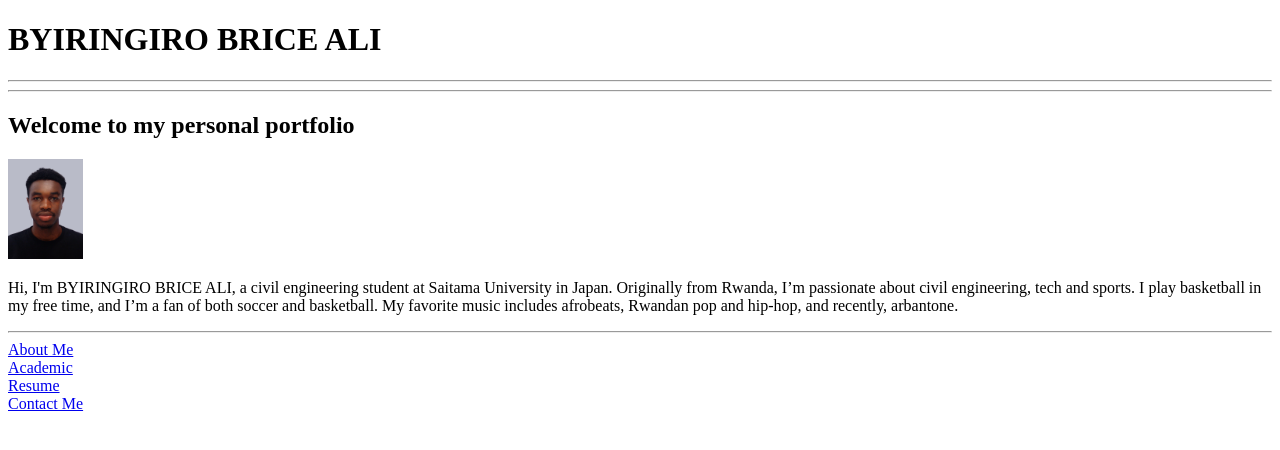
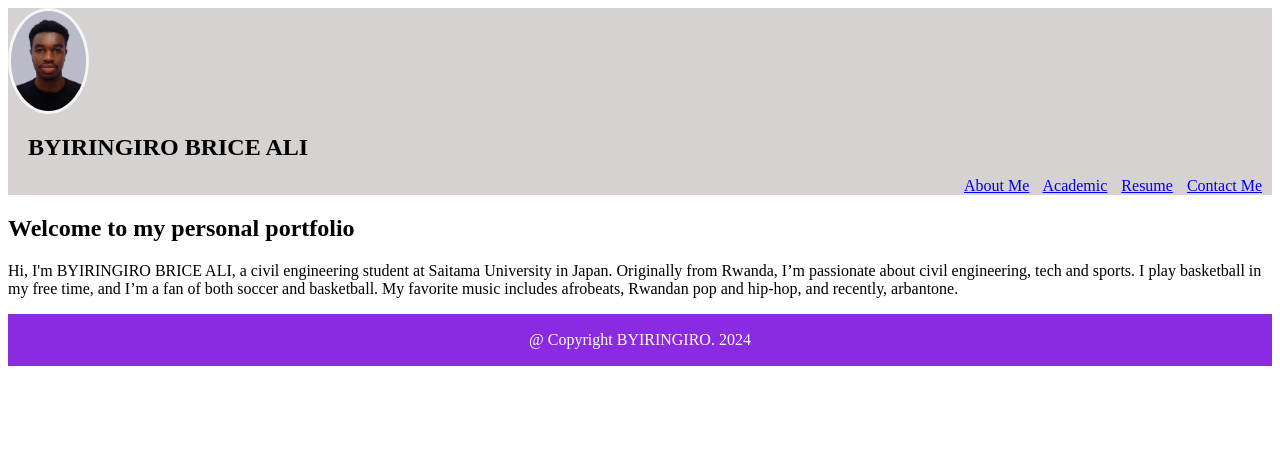
Before and after one commit to Brice-art/portfolio, a plain HTML site: page index.html in a window 1280 px wide. Drawn offline with Linux system fonts and the light colour scheme.

Commit message:
css file added

```diff
--- a/index.html
+++ b/index.html
@@ -3,19 +3,31 @@
     <head>
         <meta charset="UTF-8">
         <title>Brice Portfolio</title>
+        <link href="./styles.css" rel="stylesheet"/>
     </head>
+    <header>
+        <div class="profile picture">
+            <img src="./assets/images/brice.png" height="100" alt="Brice's profile picture"/>
+        </div>
+        <div class="title">
+            <h1>BYIRINGIRO BRICE ALI</h1>
+        </div>
+        <div class="top corner">
+            <a class="link" href="./public/about.html">About Me</a>
+            <a class="link" href="./public/academic.html">Academic</a>
+            <a class="link" href="./public/resume.html">Resume</a>
+            <a class="link" href="./public/contact.html">Contact Me</a>
+        </div>
+
+    </header>
     <body>
-        <h1>BYIRINGIRO BRICE ALI</h1>
-
-        <hr />
-        <hr />
         <h2>Welcome to my personal portfolio</h2>
-        <img src="./assets/images/brice.png" height="100" alt="Brice's profile picture"/>
-        <p>Hi, I'm BYIRINGIRO BRICE ALI, a civil engineering student at Saitama University in Japan. Originally from Rwanda, I’m passionate about civil engineering, tech and sports. I play basketball in my free time, and I’m a fan of both soccer and basketball. My favorite music includes afrobeats, Rwandan pop and hip-hop, and recently, arbantone.</p>
-        <hr />
-        <a href="./public/about.html">About Me</a><br />
-        <a href="./public/academic.html">Academic</a><br />
-        <a href="./public/resume.html">Resume</a><br />
-        <a href="./public/contact.html">Contact Me</a>
+        <p>Hi, I'm BYIRINGIRO BRICE ALI, a civil engineering student at Saitama University in Japan.
+            Originally from Rwanda, I’m passionate about civil engineering, tech and sports.
+            I play basketball in my free time, and I’m a fan of both soccer and basketball.
+            My favorite music includes afrobeats, Rwandan pop and hip-hop, and recently, arbantone.</p>
     </body>
+    <footer>
+        <p>@ Copyright BYIRINGIRO. 2024</p>
+    </footer>
 </html>
--- /dev/null
+++ b/styles.css
@@ -0,0 +1,41 @@
+footer {
+    padding: 1px;
+    background-color: blueviolet;
+    color: white;
+    text-align: center;
+}
+
+header {
+    background-color: rgb(215, 210, 210);
+    display: inline-block;
+    width: 100%;
+}
+
+.top.corner {
+    float: right;
+}
+
+img {
+    border-radius: 50%;
+    border: solid whitesmoke ;
+}
+
+.title {
+    font-size: 12px;
+    padding-left: 20px;
+}
+
+.link {
+    padding-right: 10px;
+}
+
+@media (max-width: 500px) {
+    img {
+      width: auto;
+    }
+    header {
+        display: block;
+        text-align: center;
+    }
+
+}
```
